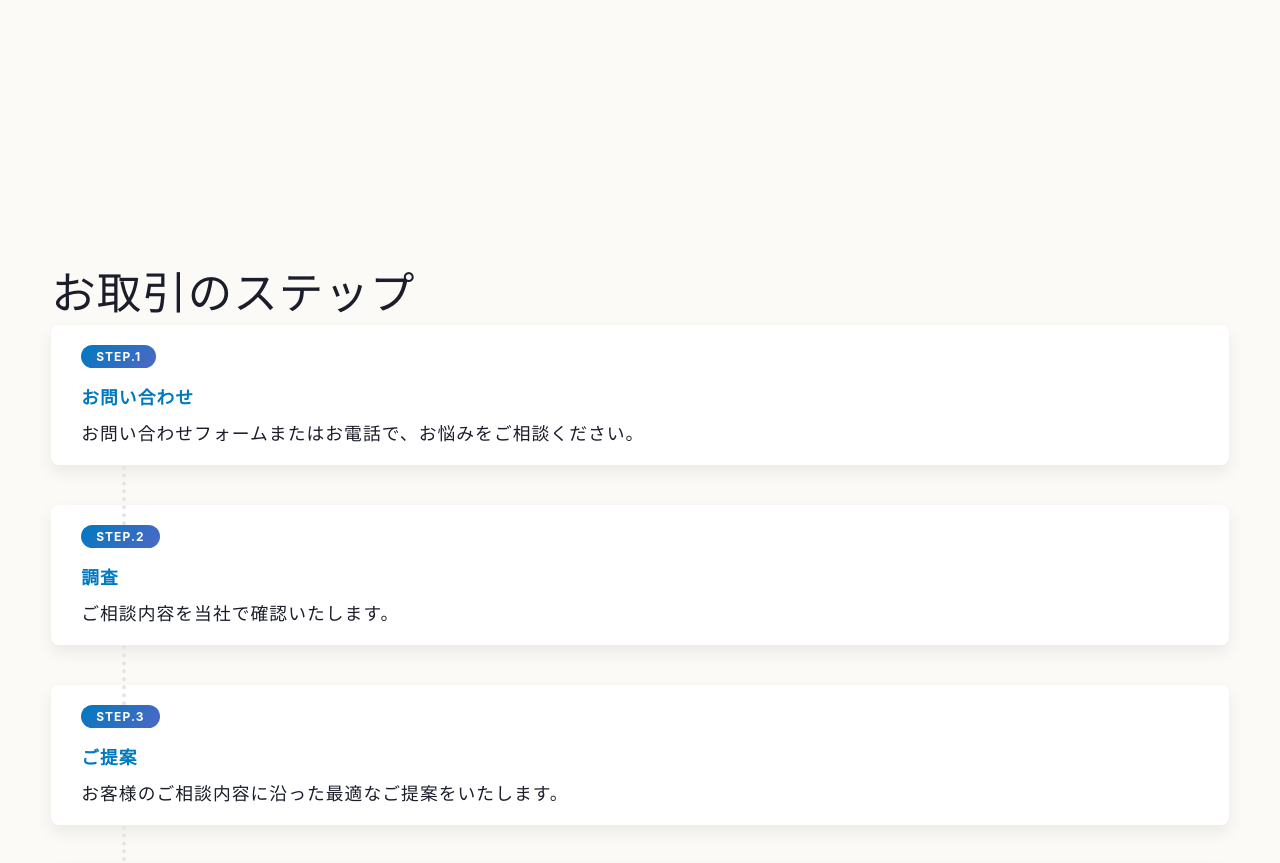
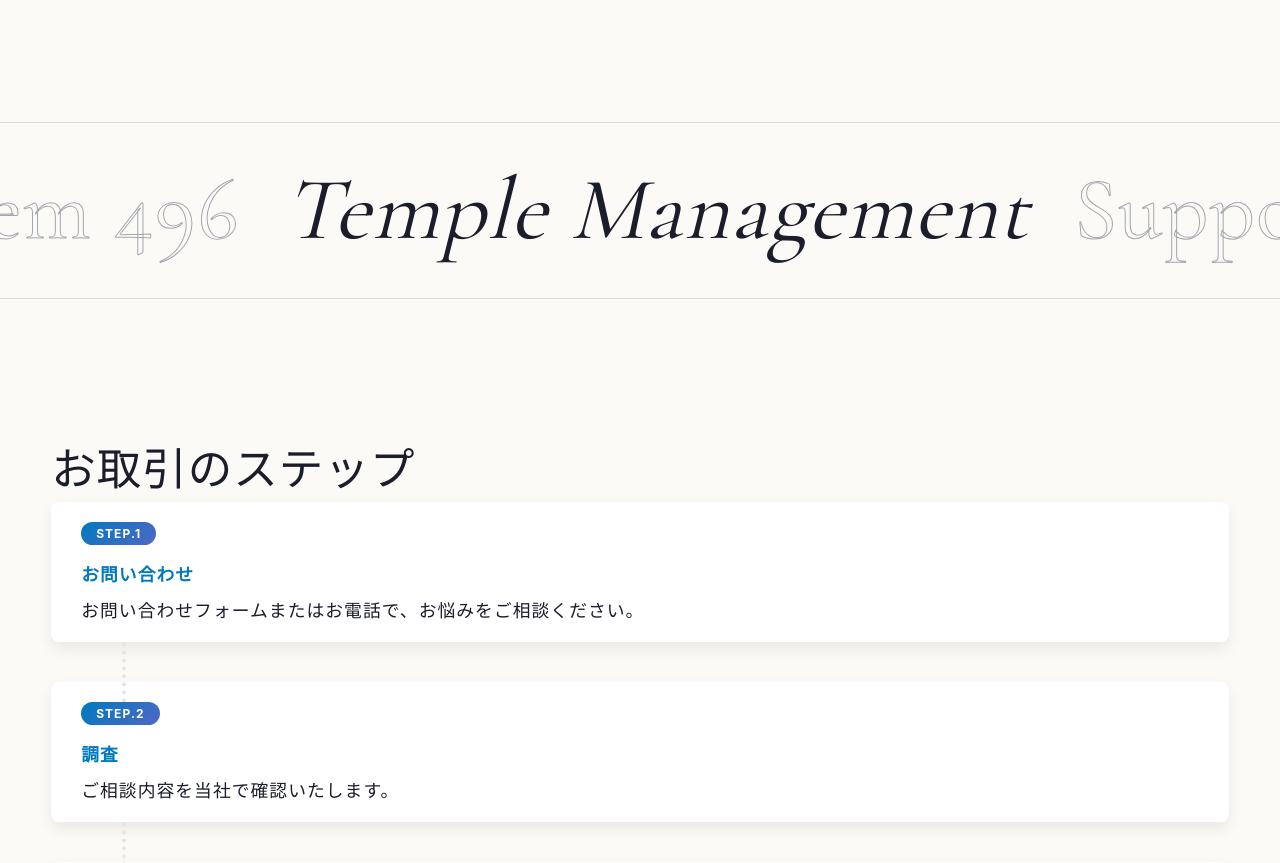
Before and after one commit to yumeko-16/maenokikaku-web-next, a Next.js app: page / in a window 1280 px wide. Shown: the part 5040-5903 px from the top of the page. Built offline with nearby package versions, Linux system fonts and the light colour scheme; a web font is replaced by a local one.

Commit message:
add: Add Marquee component.

```diff
--- a/src/app/globals.css
+++ b/src/app/globals.css
@@ -4,6 +4,7 @@
   --warm-white: #fbfaf6;
   --black: #1b1d2a;
   --gray: #6c6f7b;
+  --gray-light: #a4a6ae;
   --gray-line: #dcdad2;
   --navy-deep: #15182a;
   --primary: #0079bf;
--- a/src/app/page.tsx
+++ b/src/app/page.tsx
@@ -5,6 +5,7 @@ import Heading from '@/components/Heading/Heading';
 import Lead from '@/components/Lead/Lead';
 import Problem from '@/components/Problem/Problem';
 import Seiran496 from '@/components/Seiran496/Seiran496';
+import Marquee from '@/components/Marquee/Marquee';
 import Service from '@/components/Service/Service';
 import Flow from '@/components/Flow/Flow';
 import ContactCta from '@/components/ContactCta/ContactCta';
@@ -99,6 +100,8 @@ export default function Home() {
         </Container>
       </Section>
 
+      <Marquee />
+
       <Section>
         <Container>
           <Heading>{PAGE_CONTENT.flow.heading}</Heading>
--- /dev/null
+++ b/src/components/Marquee/Marquee.module.scss
@@ -0,0 +1,45 @@
+@use '@/styles/mixin';
+
+.wrapper {
+  padding-block: clamp(24px, 3vw, 40px);
+  overflow: hidden;
+  border-block: 1px solid var(--gray-line);
+}
+
+.track {
+  display: flex;
+  width: max-content;
+  animation: marquee 48s linear infinite;
+}
+
+.track span {
+  padding-right: 0.5em;
+  font-family: var(--font-en);
+  font-size: calc(var(--heading1) * 1.5);
+  line-height: 1.1;
+  color: transparent;
+  white-space: nowrap;
+  -webkit-text-stroke: 1px var(--gray-light);
+
+  @include mixin.tabletScreen {
+    font-size: calc(var(--body) * 5);
+  }
+}
+
+.track span:nth-child(even) {
+  font-style: italic;
+  color: var(--black);
+  -webkit-text-stroke: 0;
+}
+
+@keyframes marquee {
+  to {
+    transform: translateX(-50%);
+  }
+}
+
+@media (prefers-reduced-motion: reduce) {
+  .track {
+    animation: none;
+  }
+}
--- /dev/null
+++ b/src/components/Marquee/Marquee.tsx
@@ -0,0 +1,18 @@
+import styles from './Marquee.module.scss';
+
+export default function Marquee() {
+  return (
+    <div className={styles.wrapper} aria-hidden="true">
+      <div className={styles.track}>
+        <span>Seiran System 496</span>
+        <span>Temple Management</span>
+        <span>Support for Temples</span>
+        <span>Maeno Kikaku</span>
+        <span>Seiran System 496</span>
+        <span>Temple Management</span>
+        <span>Support for Temples</span>
+        <span>Maeno Kikaku</span>
+      </div>
+    </div>
+  );
+}
```
